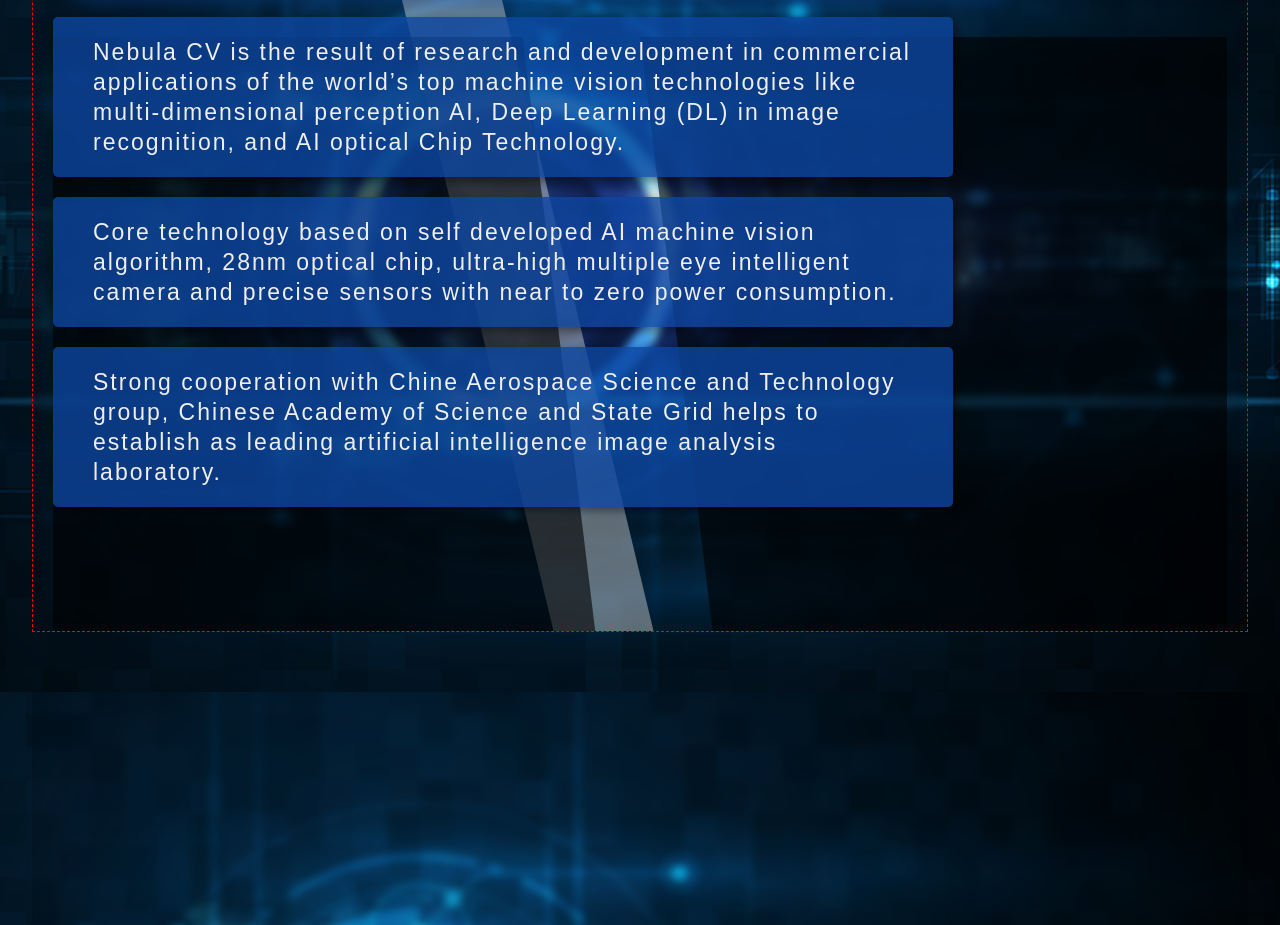
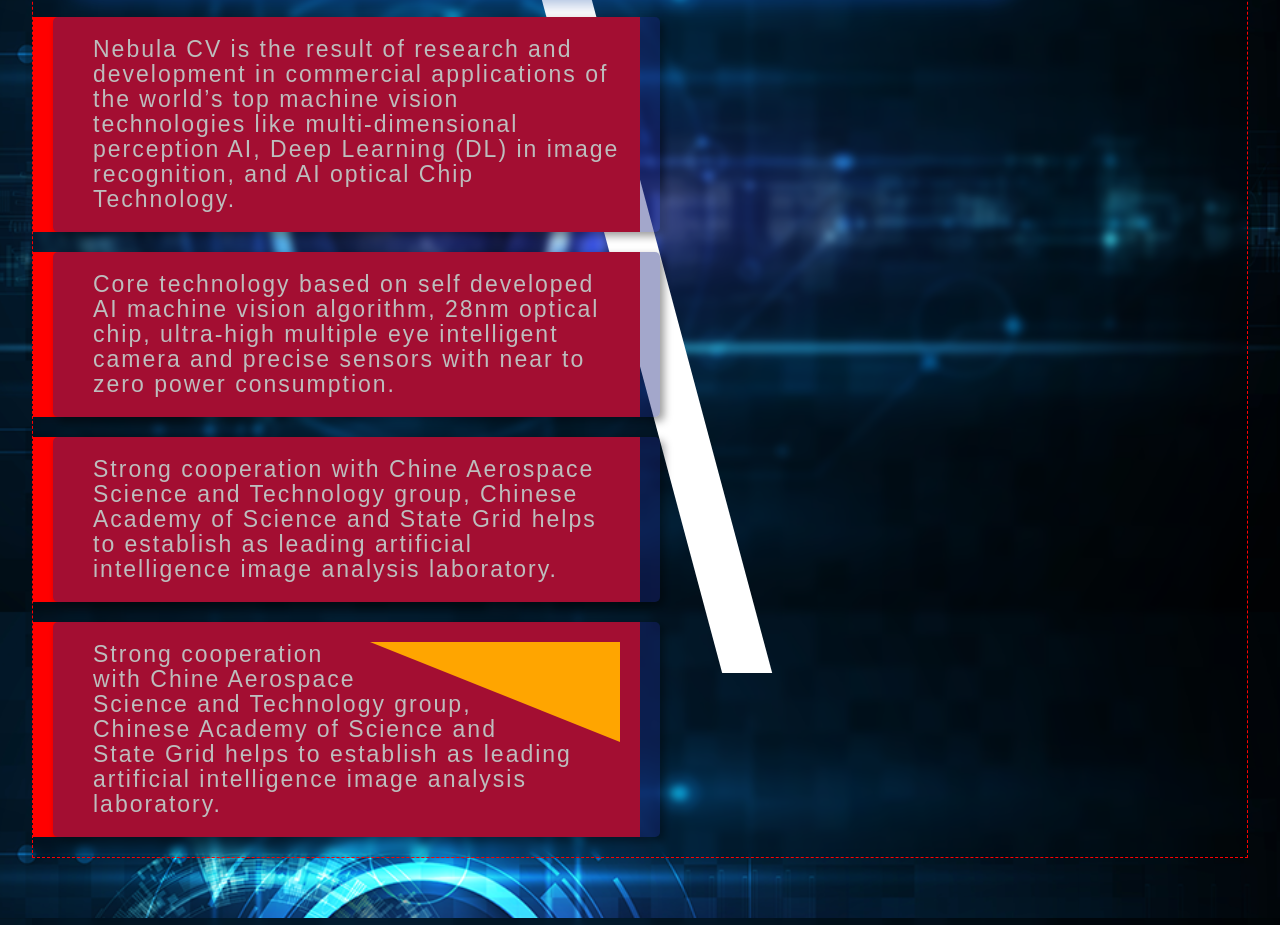
Before and after one commit to Yakub-Egamnazarov/Nebula-project, a website: page index.html in a window 1280 px wide. Shown: the part 188-1113 px from the top of the page. Drawn offline with Linux system fonts and the light colour scheme; a web font is replaced by a local one.

Commit message:
tried to do the page-4 structure

```diff
--- a/index.html
+++ b/index.html
@@ -15,7 +15,8 @@
 <body>
 
     <main class="main">
-        <!-- <div class="page page-1 margin-vertical-big">
+<!--
+        <div class="page page-1 margin-vertical-big">
             <h1 class="heading-1">
                 Northern Nebula
             </h1>
@@ -31,9 +32,9 @@
                     With cooperation through industries we push the limits of Computer Vision further
                 </p>
             </div>
-        </div> -->
+        </div>
 
-        <!-- <div class="page page-2 margin-vertical-big">
+        <div class="page page-2 margin-vertical-big">
             <h2 class="heading-2">
                 Content
             </h2>
@@ -74,9 +75,9 @@
                     </h2>
                 </li>
             </ul>
-        </div> -->
+        </div>
 
-        <!-- <div class="page page-3 margin-vertical-big">
+        <div class="page page-3 margin-vertical-big">
             <div class="logo-box">
                 <img class=logo-box__img src="images/logo-1.png" alt="Sagta Logo">
             </div>
@@ -113,8 +114,8 @@
                     <h2 class="principals__text principals__text--3">Solidity</h2>
                 </div>
             </div>
-        </div> -->
-
+        </div>
+ -->
 
         <div class="page page-4 margin-vertical-big">
             <div class="logo-box">
@@ -126,42 +127,54 @@
                     <span>01</span>
                     Introduction
                 </h2>
-
-                <h2 class="heading-3__sub-text">
-                    \
-                </h2>
                 <h2 class="heading-3__sub-text">
                     Core Technology
                 </h2>
             </div>
 
+            <div class="background-shape">
+                <div class="skewed-shape background-white"></div>
+            </div>
+
+<!--
             <div class="clipped-background">
                 <div class="shape-1"></div>
                 <div class="shape-2"></div>
                 <div class="shape-3"></div>
-            </div>
+            </div> -->
 
             <div class="page-4__text-box page-4__text-box--1">
-                <div class="text-box-1">
-                    <h2 class="text-box-1__text">
+                <div class="text-box-2">
+                    <h2 class="text-box-2__text">
                         Nebula CV is the result of research and development in commercial applications of the world’s top machine vision technologies like multi-dimensional perception AI, Deep Learning (DL) in image recognition, and AI optical Chip Technology.
                     </h2>
                 </div>
             </div>
             <div class="page-4__text-box page-4__text-box--1">
-                <div class="text-box-1">
-                    <h2 class="text-box-1__text">
+                <div class="text-box-2">
+                    <h2 class="text-box-2__text">
                         Core technology based on self developed AI machine vision algorithm, 28nm optical chip, ultra-high multiple eye intelligent camera and precise sensors with near to zero power consumption.
                     </h2>
                 </div>
             </div>
             <div class="page-4__text-box page-4__text-box--1">
-                <div class="text-box-1">
-                    <h2 class="text-box-1__text">
+                <div class="text-box-2">
+                    <h2 class="text-box-2__text">
                         Strong cooperation with Chine Aerospace Science and Technology group, Chinese Academy of Science and State Grid helps to establish as leading artificial intelligence image analysis laboratory.
                     </h2>
                 </div>
             </div>
+            <div class="page-4__text-box page-4__text-box--1">
+                <div class="text-box-2">
+                    <div class="text-box-2__shape">
+
+                    </div>
+                    <h2 class="text-box-2__text">
+                        Strong cooperation with Chine Aerospace Science and Technology group, Chinese Academy of Science and State Grid helps to establish as leading artificial intelligence image analysis laboratory.
+                    </h2>
+                </div>
+            </div>
+
 
         </div>
 
--- a/sass/base/_utilities.scss
+++ b/sass/base/_utilities.scss
@@ -33,3 +33,7 @@
     margin-top: 2rem;
     margin-bottom: 2rem;
 }
+
+.background-white {
+    background-color: $color-white;
+}
--- /dev/null
+++ b/sass/components/_skewed-shape.scss
@@ -0,0 +1,5 @@
+.skewed-shape {
+    width: 5rem;
+    height: 100vh;
+
+}
--- a/sass/components/_text-boxes.scss
+++ b/sass/components/_text-boxes.scss
@@ -14,15 +14,37 @@
         font-weight: 400;
         color: $color-grey-2;
         letter-spacing: 2px;
-
-
     }
 
     &--moved {
         transform: translateX(15rem);
     }
+}
 
+.text-box-2 {
+    margin: 2rem;
+    padding: 2rem 4rem;
+    width: 100%;
+    border-radius: 5px;
+    background-color: rgba($color-primary-dark, .4);
+    box-shadow: 4px 4px 8px rgba($color-black, .4);
 
+    &__text {
+        line-height: 2.5rem;
+        font-size: 2.3rem;
+        font-weight: 400;
+        color: $color-grey-3;
+        letter-spacing: 2px;
+    }
 
-
+    &__shape {
+        -webkit-shape-outside: polygon(50% 0, 100% 0, 100% 100%);
+        shape-outside: polygon(50% 0, 100% 0, 100% 100%);
+        -webkit-clip-path: polygon(50% 0, 100% 0, 100% 100%);
+        clip-path: polygon(50% 0, 100% 0, 100% 100%);
+        width: 50rem;
+        min-height: 10rem;
+        background-color: orange;
+        float: right;
+    }
 }
--- a/sass/main.scss
+++ b/sass/main.scss
@@ -15,6 +15,7 @@
 @import "components/name-box";
 @import "components/principals";
 @import "components/sagta-message";
+@import "components/skewed-shape";
 @import "components/text-boxes";
 
 @import "layout/grid";
@@ -23,3 +24,4 @@
 
 @import "pages/main-page";
 @import "pages/page-3";
+@import "pages/page-4";
--- /dev/null
+++ b/sass/pages/_page-4.scss
@@ -0,0 +1,19 @@
+.page-4 {
+
+    .background-shape {
+        position: absolute;
+        top: 0;
+        left: 50%;
+        transform: translateX(-50%) skew(15deg);
+        z-index: -10;
+    }
+
+    &__text-box {
+        background-color: red;
+        width: 50%;
+        // -webkit-clip-path: polygon(0 0, 50% 0, 100% 100%, 0 100%);
+
+    }
+
+
+}
```
Also changed, not shown: css/style.css.
